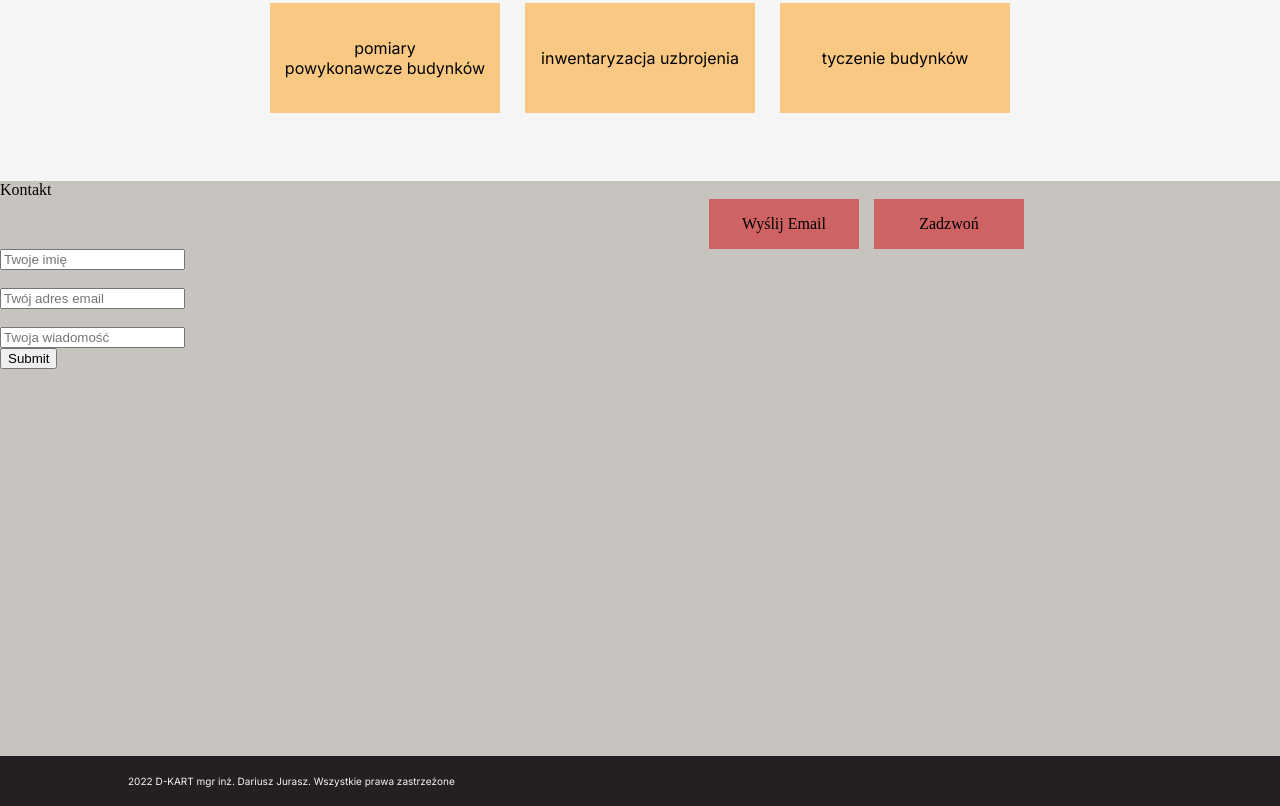
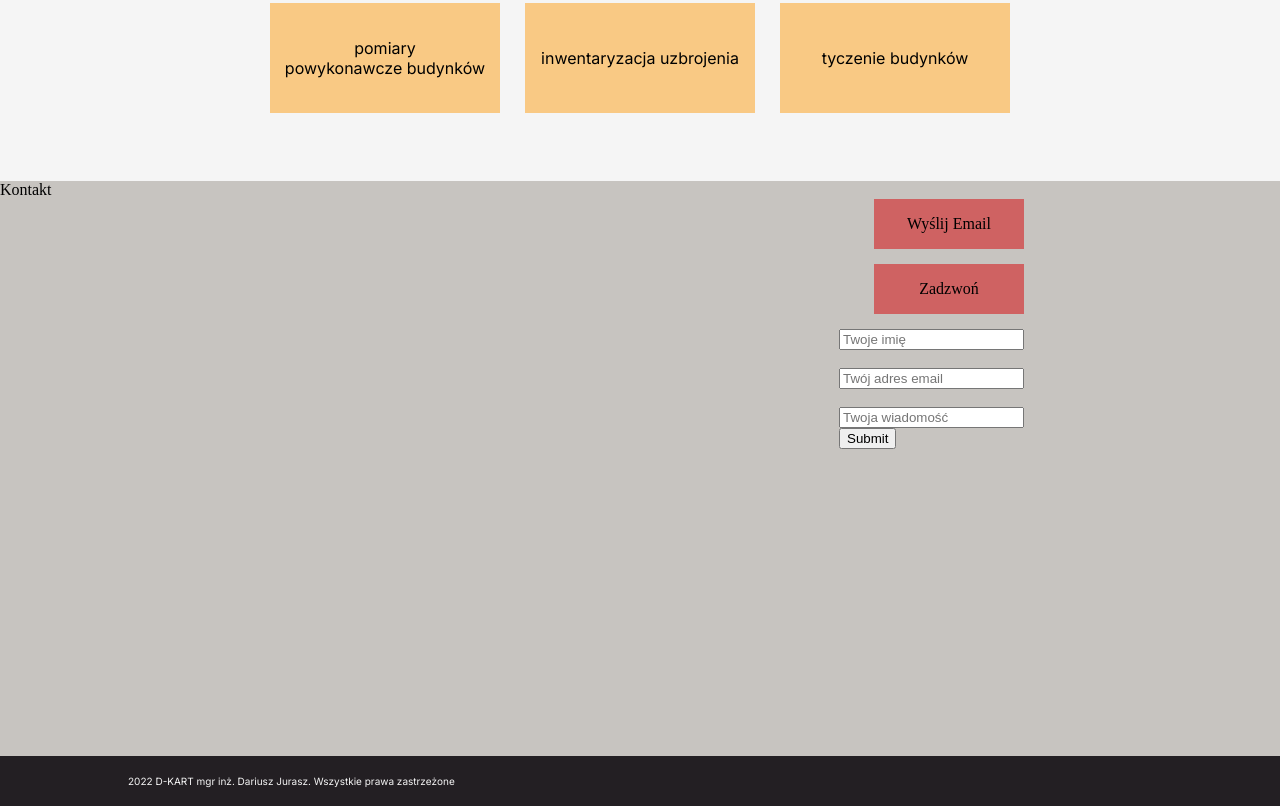
Before and after one commit to FutureInventor/GeodesyWebPage, a plain HTML site: page index.html in a window 1280 px wide. Shown: the part 1709-2515 px from the top of the page. Drawn offline with Linux system fonts and the light colour scheme.

Commit message:
Resolves conflict

```diff
--- a/index.html
+++ b/index.html
@@ -102,30 +102,40 @@
                 <div class="contact-button">
                     <a href="tel:+48600277437">Zadzwoń</a>
                 </div>
+                <form>
+                    <div>
+                        <input
+                            type="text"
+                            id="name"
+                            name="name"
+                            placeholder="Twoje imię"
+                            required>
                     </div>
-            <form>
-
+                    <br>
                     <div>
-                    <input type="text" id="yName" name="yName" placeholder="Twoje imię" required>
+                        <input
+                            type="text"
+                            id="email"
+                            name="email"
+                            placeholder="Twój adres email"
+                            required>
                     </div>
-
                     <br>
-
                     <div>
-                    <input type="text" id="yEmail" name="yEmail" placeholder="Twój adres email" required>
+                        <input
+                            type="text"
+                            id="message"
+                            name="message"
+                            placeholder="Twoja wiadomość"
+                            required
+                            spellcheck="true"
+                            lang="pl">
                     </div>
-
-                <br>
-
-                <div>
-                    <input type="text" id="yMessage" name="yMessage" placeholder="Twoja wiadomość" required>
-                </div>
-
                     <div>
                         <input type="submit">
                     </div>
-
                 </form>
+            </div>
         </div>
         <div class="footer">
             <div class="footer-content">
@@ -269,10 +279,9 @@
         }
 
         .contact-content {
-            align-items: center;
+            align-items: flex-end;
             display: flex;
-            flex-direction: row;
-            justify-content: flex-end;
+            flex-direction: column;
             gap: 15px;
             width: 80vw
         }
```
Lines whose indentation alone changed are shown as unchanged.
